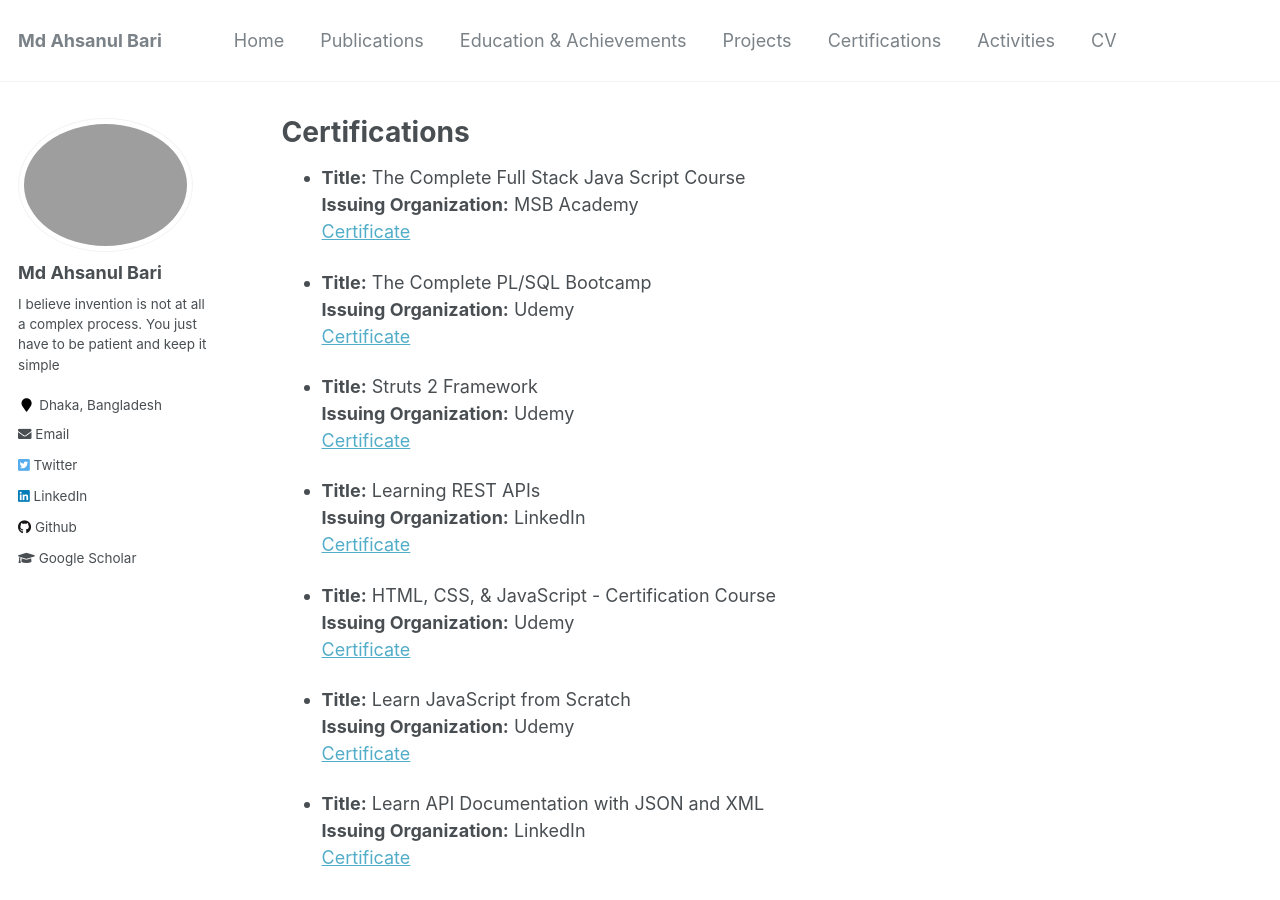
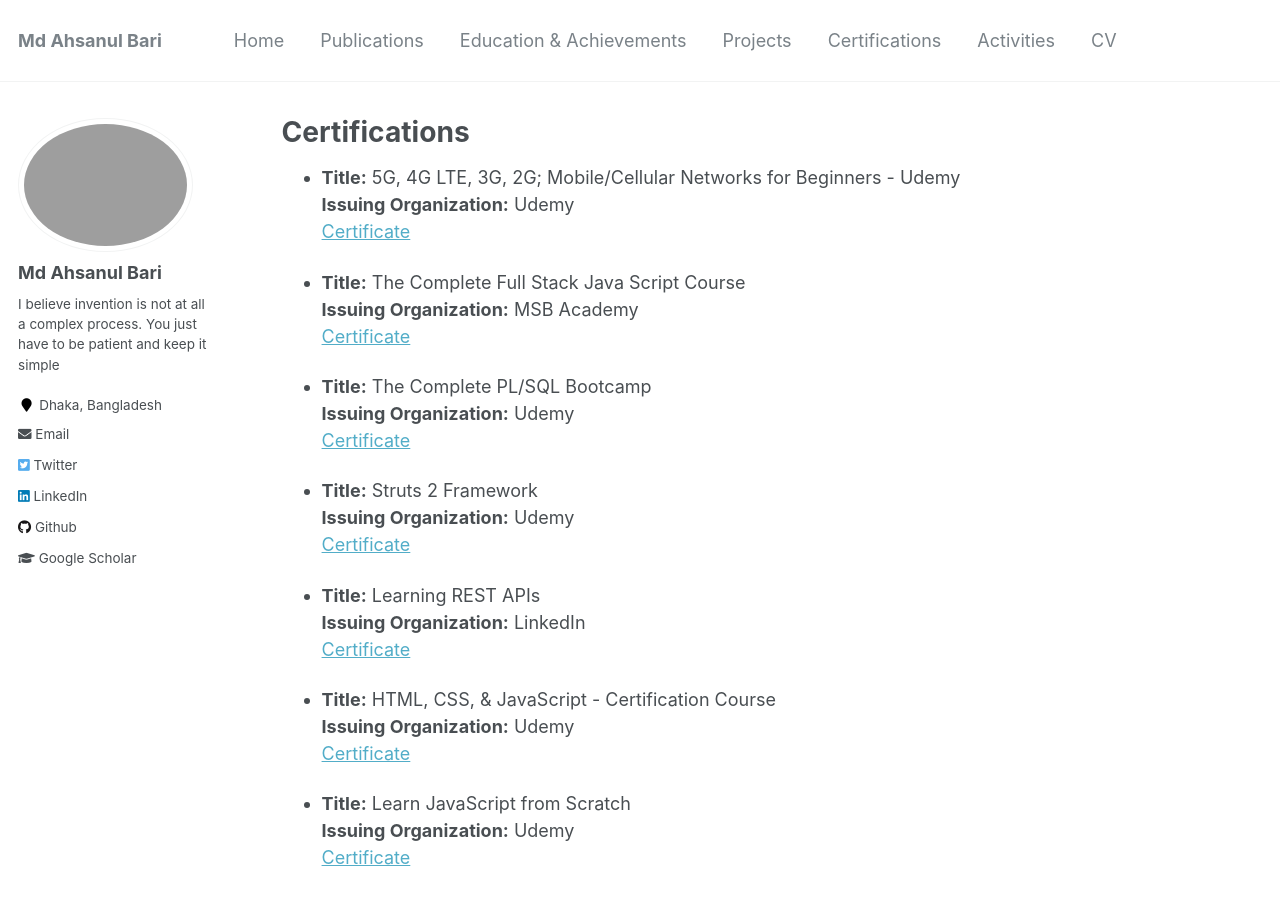
Before and after one commit to AhsanulBariRomi/ahsanul-bari.github.io, a Jekyll site: the page built from _pages/certification.md, in a window 1280 px wide and 900 px high. Built offline with Jekyll 4.4.1, drawn with Linux system fonts in a browser that asks for light colours.

Commit message:
Mobile Com Certificate

```diff
--- a/_pages/certification.md
+++ b/_pages/certification.md
@@ -4,6 +4,10 @@ title: "Certifications"
 permalink: /certifications/
 author_profile: true
 ---
+
+- **Title:** 5G, 4G LTE, 3G, 2G; Mobile/Cellular Networks for Beginners - Udemy <br />
+  **Issuing Organization:** Udemy <br />
+  [Certificate](https://www.udemy.com/certificate/UC-538b9fe2-977a-4132-aa6f-68ff01c1fb3f/)
 
 - **Title:** The Complete Full Stack Java Script Course<br />
   **Issuing Organization:** MSB Academy <br />
```
